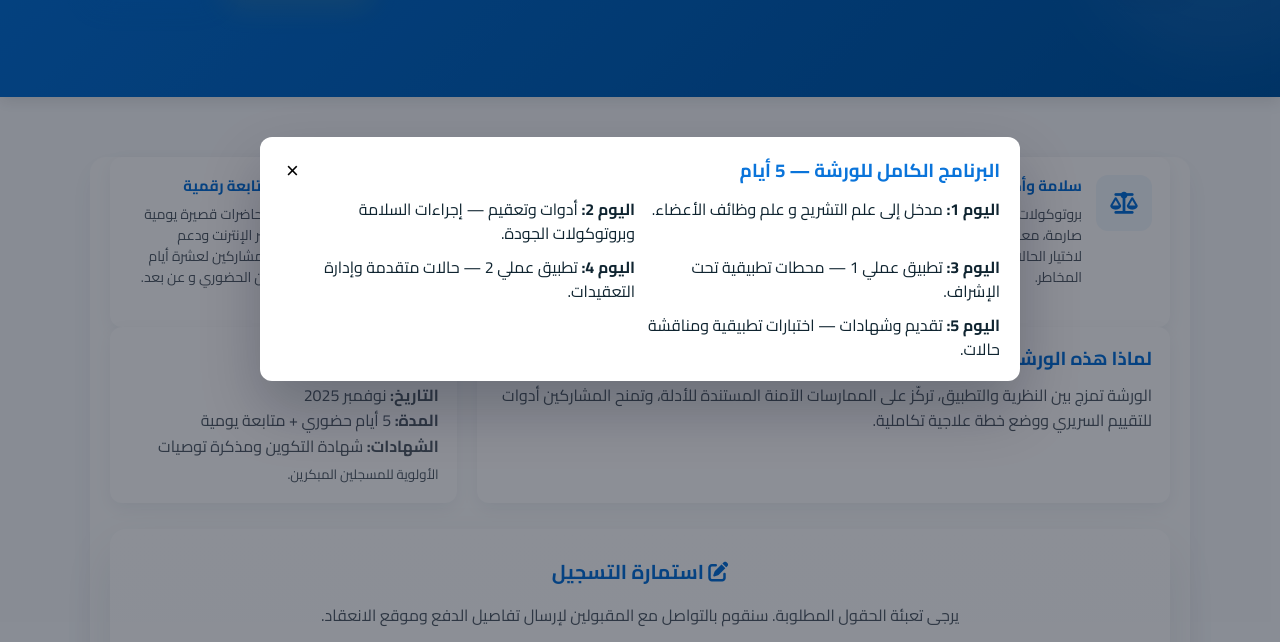
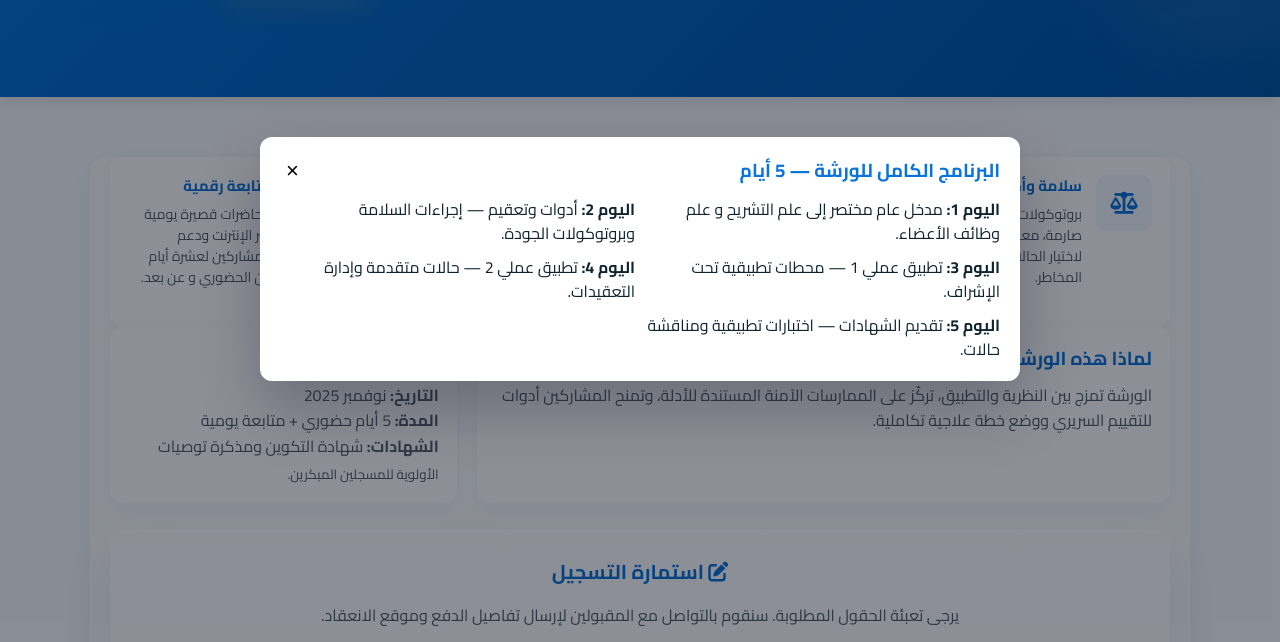
Before and after one commit to mahdodi82/formation.hijjama, a plain HTML site: page index.html in a window 1280 px wide. Both pictures are taken after a click on the button "عرض البرنامج". Shown: the part 141-783 px from the top of the page. Drawn offline with Linux system fonts and the light colour scheme.

```diff
--- a/index.html
+++ b/index.html
@@ -392,11 +392,11 @@
         <button class="modal-close" aria-label="إغلاق" onclick="closeModal()">&times;</button>
         <h3 id="modalTitle">البرنامج الكامل للورشة — 5 أيام</h3>
         <div class="modal-days" style="margin-top:12px">
-          <div><strong>اليوم 1:</strong> مدخل إلى علم التشريح و علم وظائف الأعضاء.</div>
+          <div><strong>اليوم 1:</strong> مدخل عام مختصر إلى علم التشريح و علم وظائف الأعضاء.</div>
           <div><strong>اليوم 2:</strong> أدوات وتعقيم — إجراءات السلامة وبروتوكولات الجودة.</div>
           <div><strong>اليوم 3:</strong> تطبيق عملي 1 — محطات تطبيقية تحت الإشراف.</div>
           <div><strong>اليوم 4:</strong> تطبيق عملي 2 — حالات متقدمة وإدارة التعقيدات.</div>
-          <div><strong>اليوم 5:</strong> تقديم وشهادات — اختبارات تطبيقية ومناقشة حالات.</div>
+          <div><strong>اليوم 5:</strong> تقديم الشهادات — اختبارات تطبيقية ومناقشة حالات.</div>
         </div>
       </div>
     </div>
```
